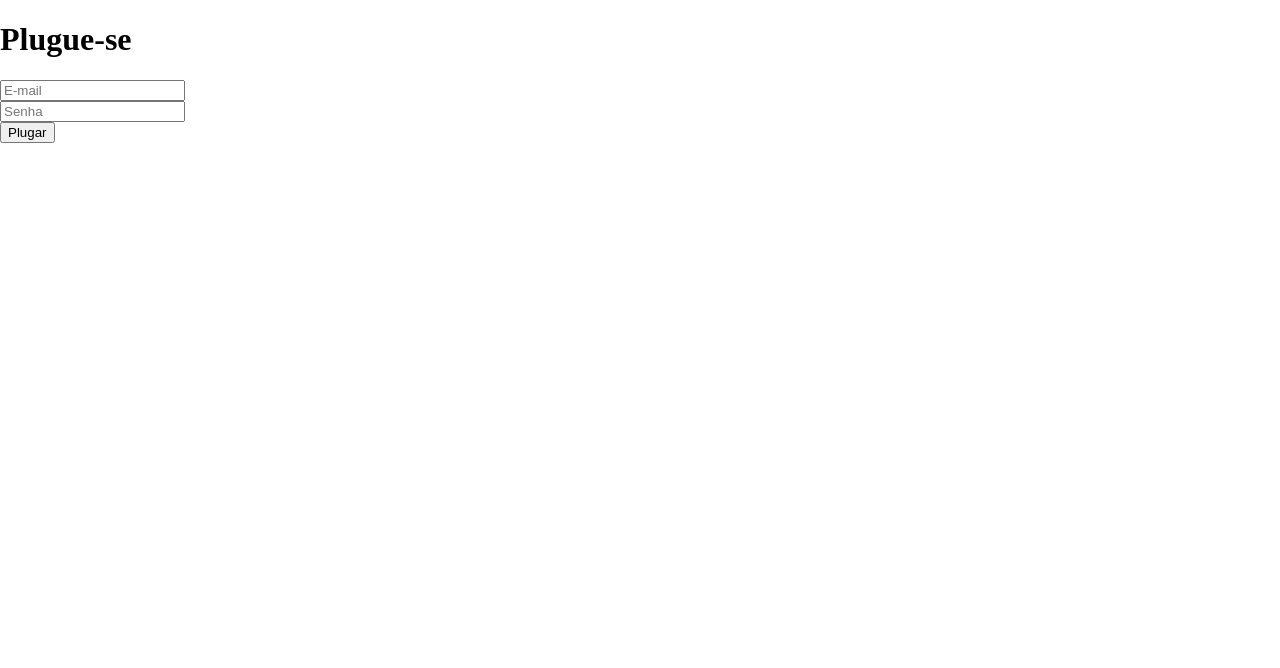
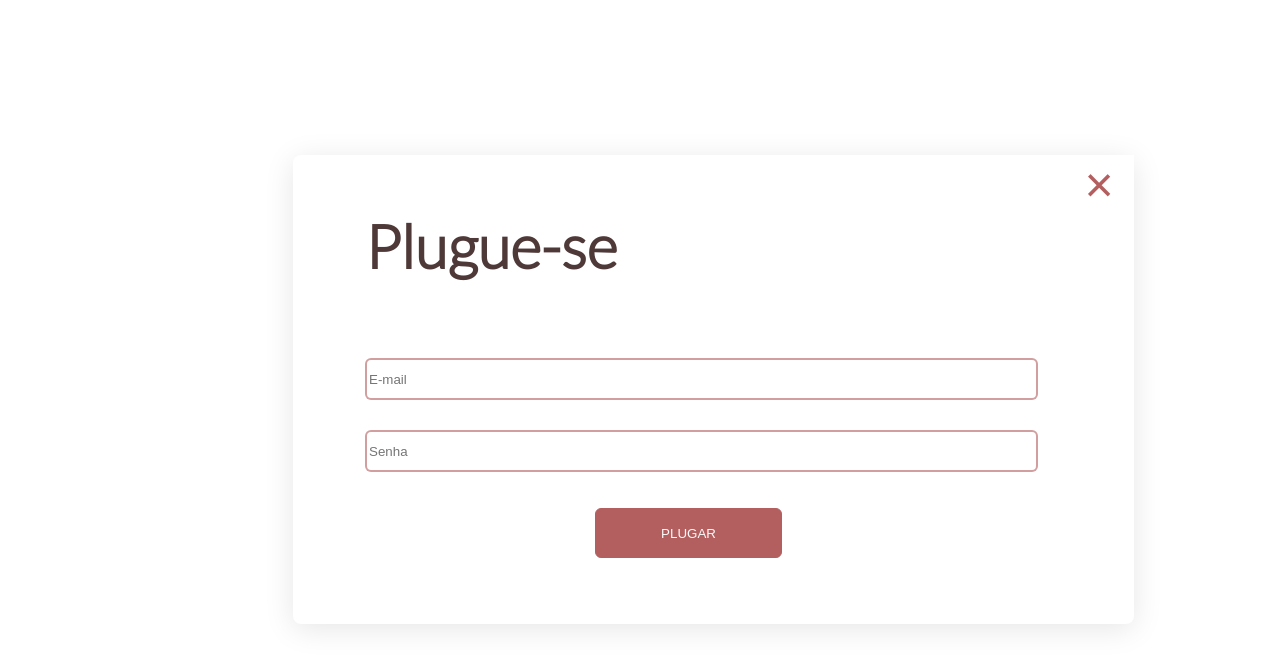
Before and after one commit to MilenaCrivella/plugue-front, an Angular app: page /login in a window 1280 px wide. Shown: the top 668 px of the page. Built offline with nearby package versions, Linux system fonts and the light colour scheme.

Commit message:
CSS_Login

```diff
--- a/src/app/pages/login/login.component.css
+++ b/src/app/pages/login/login.component.css
@@ -0,0 +1,69 @@
+div.login{
+    position: absolute;
+    width: 841px;
+    height: 469px;
+    left: 293px;
+    top: 155px;
+    background: #FFFFFF;
+    box-shadow: 0px 5px 30px rgba(0, 0, 0, 0.1);
+    border-radius: 8px;
+}
+
+div.login_label{
+    position: absolute;
+    top: 15px;
+    left: 72px;
+    font-family: Lato;
+    font-size: 30px;
+    color: #4F3938;
+}
+
+form.form_login{
+    position: absolute;
+    left: 72px;
+    top: 173px;
+}
+
+.username{
+    background: rgba(255, 255, 255, 0.05);
+    border: 2px solid rgba(179, 95, 95, 0.6);
+    box-sizing: border-box;
+    border-radius: 6px;
+    margin-top: 30px;
+    width: 673px;
+    height: 42px;
+    outline: none;
+}
+.password{
+    background: rgba(255, 255, 255, 0.05);
+    border: 2px solid rgba(179, 95, 95, 0.6);
+    box-sizing: border-box;
+    border-radius: 6px;
+    margin-top: 30px;
+    width: 673px;
+    height: 42px;
+    outline: none;
+}
+
+.button_login{
+    position: absolute;
+    width: 187px;
+    height: 50px;
+    left: 230px;
+    top: 180px;
+    background: #B35F5F;
+    border: 1.5px solid #B35F5F;
+    box-sizing: border-box;
+    border-radius: 6px;
+    color: #faf9f9;
+}
+
+.close-button{
+    border: none;
+    background-color: #FFFFFF;
+    color: #B35F5F;
+    font-size: 50px;
+    position:absolute;
+    right:0px;
+    width:70px;
+}
--- a/src/app/pages/login/login.component.html
+++ b/src/app/pages/login/login.component.html
@@ -1,25 +1,16 @@
 <div class="login">
-    <div class="login">
-      <div class="login_label">
+    <div class="login_label">
         <h1>Plugue-se</h1>
-      </div>
+    </div>
 
-      <form class="form_login">
-        <div class="form_group_login">
-          <div class="user_login">
-            <input type="text" class="username" placeholder="E-mail" name="username"/>
-          </div>
-        </div>
-        <div class="form_group_login">
-          <div class="password_login">
-            <input type="password" class="password" placeholder="Senha"  name="password"/>
-          </div>
-        </div>
-        <div class="form_group_login">
-          <div class="button_login">
-            <button type="button" class="button_login">Plugar</button>
-          </div>
-        </div>
-      </form>
-    </div>
-  </div>
+    <form class="form_login">
+        <input type="text" class="username" placeholder="E-mail"/>
+        <input type="password" class="password" placeholder="Senha"/>
+        <button type="button" class="button_login">PLUGAR</button>
+    </form>
+
+    <button class="close-button">
+        <span aria-hidden="true">&times;</span>
+    </button>
+
+</div>
```
Also changed, not shown: 1 other file (tests, documents, lock files or other folders).
